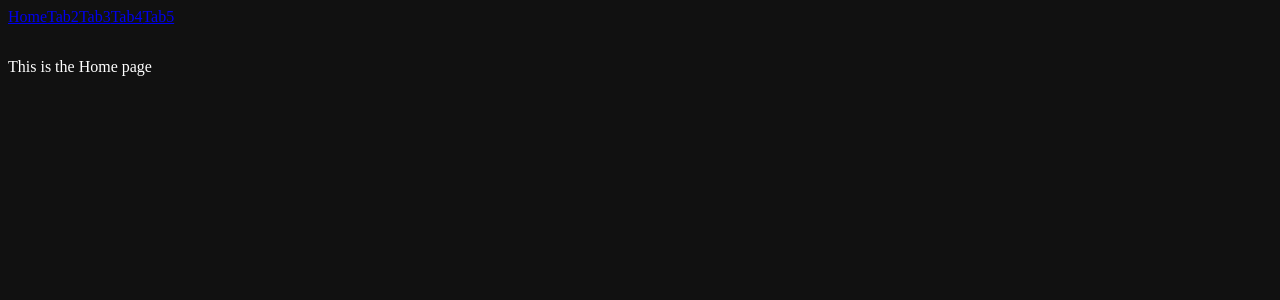
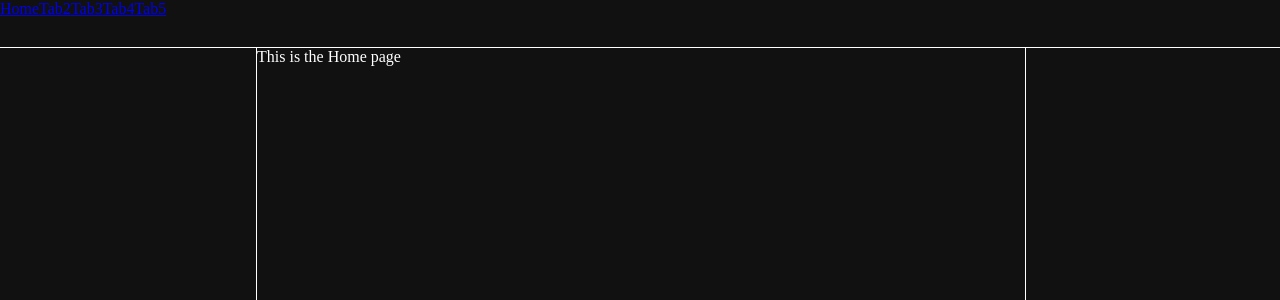
Before and after one commit to blakestone95/AshkeepersRestWebsite, a React app: page /Home in a window 1280 px wide. Shown: the top 300 px of the page. Built offline with nearby package versions, Linux system fonts and the light colour scheme.

Commit message:
Set up some initial styling for future improvement.

```diff
--- a/src/App.js
+++ b/src/App.js
@@ -16,8 +16,10 @@ export default class App extends Component {
 	render() {
 		return (
 			<BrowserRouter>
-        <div>
+				<div className="legion-body">
 					<NavBar />
+					<div className="legion-page-container">
+						<div className="legion-sidebar-left" />
 						<Switch>
 							<Redirect exact from="/" to={ROUTE.home} />
 
@@ -27,6 +29,8 @@ export default class App extends Component {
 							<Route exact path={ROUTE.tab4} component={Home} />
 							<Route exact path={ROUTE.tab5} component={Home} />
 						</Switch>
+						<div className="legion-sidebar-right" />
+					</div>
 				</div>
 			</BrowserRouter>
 		);
--- a/src/NavBar/style.less
+++ b/src/NavBar/style.less
@@ -3,4 +3,5 @@
 // TODO: Flesh out styles
 .legion-navbar {
   height: 50px;
+  border-bottom: solid 1px #fff;
 }
--- a/src/style.less
+++ b/src/style.less
@@ -1,11 +1,53 @@
 // Application wide styles go here
 
+html {
+	height: 100%;
+}
+
 body {
-  background-color: #111;
+	height: 100%;
+	margin: 0;
+	background-color: #111;
 }
 
 div {
-  color: #fff;
+	display: block;
+	color: #fff;
+}
+
+#app {
+	height: 100%;
+}
+
+.legion-body {
+	height: 100%;
+	display: flex;
+	flex-direction: column;
+
+	.legion-page-container {
+		height: 100%;
+    display: flex;
+    justify-content: space-between;
+
+		.legion-sidebar-left {
+			flex: 0 0 auto;
+			width: 20%;
+			height: 100%;
+			border-right: solid 1px #fff;
+		}
+
+		div {
+      width: 60%;
+			flex: 0 0 auto;
+		}
+
+		.legion-sidebar-right {
+			flex: 0 0 auto;
+			width: 20%;
+			height: 100%;
+			border-left: solid 1px #fff;
+		}
+	}
 }
 
 // Imports
```
Lines whose indentation alone changed are shown as unchanged.
